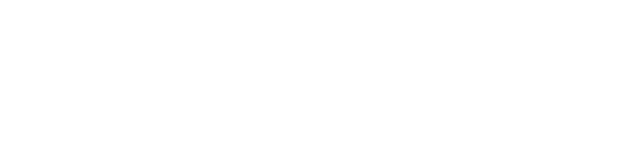
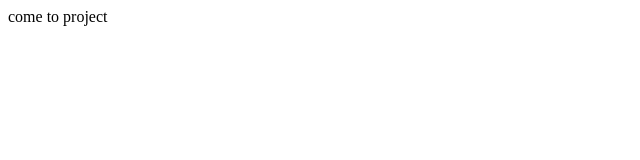
Before and after one commit to AayushSilarpuria/Python_Small_Projects, a plain HTML site: page contact.html in a window 1280 px wide. Shown: the whole page, without its empty margins (0-640 px from the left). Drawn offline with Linux system fonts and the light colour scheme.

```diff
--- a/contact.html
+++ b/contact.html
@@ -1,6 +1,6 @@
 <!DOCTYPE html>
 <html>
     <head>
-
+        come to project
     </head>
 </html>
```
